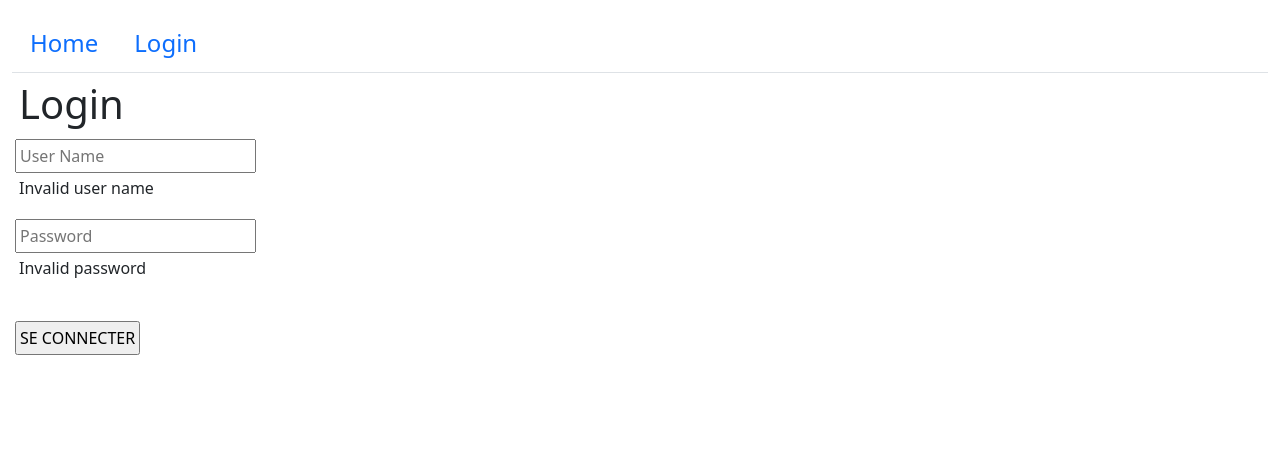
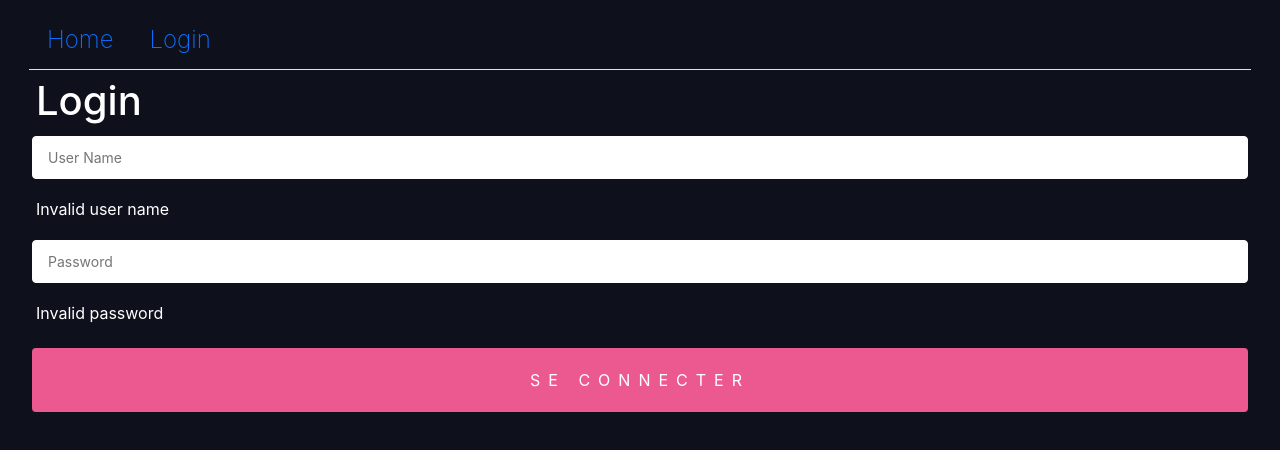
Before and after one commit to ChiBienayme/React-poke-context, a React (Create React App) app: page /login in a window 1280 px wide. Shown: the top 450 px of the page. Built offline with nearby package versions, Linux system fonts and the light colour scheme.

Commit message:
Add API Poke

```diff
--- a/package.json
+++ b/package.json
@@ -10,7 +10,7 @@
     "react": "^17.0.2",
     "react-dom": "^17.0.2",
     "react-hook-form": "^7.27.1",
-    "react-router-dom": "^5.0.0",
+    "react-router-dom": "^5.3.0",
     "react-scripts": "5.0.0",
     "web-vitals": "^2.1.4"
   },
--- a/src/App.css
+++ b/src/App.css
@@ -5,8 +5,146 @@
 .nav {
   font-size: 24px;
   font-weight: 200;
+  color: white;
 }
 .nav-link:hover {
   color: black;
   background-color: rgb(214, 229, 252);
 }
+
+.App {
+  font-family: sans-serif;
+  text-align: center;
+}
+body {
+  background: #0e101c;
+  font-family: -apple-system, BlinkMacSystemFont, "Segoe UI", "Roboto", "Oxygen",
+    "Ubuntu", "Cantarell", "Fira Sans", "Droid Sans", "Helvetica Neue",
+    sans-serif;
+  color: white;
+  padding: 0 20px 50px;
+}
+
+.h1 {
+  margin-top: 80px;
+  color: white;
+  font-size: 25px;
+  padding-bottom: 0px;
+}
+
+.form {
+  max-width: 800px;
+  margin: 0 auto;
+}
+
+.p {
+  color: #bf1650;
+  text-align: center;
+}
+
+textarea,
+select,
+input {
+  font-family: -apple-system, BlinkMacSystemFont, "Segoe UI", "Roboto", "Oxygen",
+    "Ubuntu", "Cantarell", "Fira Sans", "Droid Sans", "Helvetica Neue",
+    sans-serif;
+  display: block;
+  box-sizing: border-box;
+  width: 100%;
+  border-radius: 4px;
+  border: 1px solid white;
+  padding: 10px 15px;
+  margin-bottom: 15px;
+  font-size: 14px;
+}
+
+.label,
+section > label {
+  line-height: 2;
+  text-align: left;
+  display: block;
+  margin-bottom: 13px;
+  margin-top: 20px;
+  color: white;
+  font-size: 14px;
+  font-weight: 200;
+}
+
+input[type="submit"],
+.button {
+  position: relative;
+  background: #ec5990;
+  color: white;
+  text-transform: uppercase;
+  border: none;
+  font-weight: 600;
+  margin-top: 20px;
+  padding: 20px;
+  font-size: 16px;
+  letter-spacing: 2px;
+  display: block;
+  appearance: none;
+  border-radius: 4px;
+  width: 100%;
+  font-weight: 400;
+  letter-spacing: 0.5rem;
+  transition: 0.3s all;
+}
+
+.buttonBlack {
+  background: black;
+  border: 1px solid white;
+}
+
+.App {
+  max-width: 600px;
+  margin: 0 auto;
+}
+
+.container {
+  display: grid;
+  grid-template-columns: 1fr 1fr;
+  grid-gap: 20px;
+}
+
+.counter {
+  font-weight: 400;
+  background: white;
+  color: black;
+  padding: 10px 15px;
+  border-radius: 4px;
+  position: fixed;
+  top: 20px;
+  right: 30px;
+  z-index: 9999999;
+}
+
+button[type="button"] {
+  padding: 5px;
+  background: #516391;
+  color: white;
+  letter-spacing: 0px;
+  text-transform: none;
+  padding: 10px;
+  letter-spacing: 1px;
+}
+
+input[type="submit"]:hover,
+button[type="button"]:hover {
+  background: #bf1650;
+  color: white;
+}
+
+input[type="submit"]:active {
+  transition: 0.3s all;
+  top: 2px;
+}
+
+.preact {
+  opacity: 0;
+  color: white;
+}
+
+.preact:hover {
+  opacity: 1;
+}
--- a/src/App.js
+++ b/src/App.js
@@ -9,7 +9,7 @@ import Login from "./components/Login";
 import "bootstrap/dist/css/bootstrap.min.css";
 import "./App.css";
 
-export function App() {
+export default function App() {
 
     return (
       <BrowserRouter>
@@ -31,5 +31,3 @@ export function App() {
 
 
 }
-
-export default App;
--- a/src/components/Home.js
+++ b/src/components/Home.js
@@ -1,13 +1,48 @@
-import React from 'react';
+import React, {useEffect, useState} from 'react';
 
-export function Home() {
-
-    return (
-      <div>
-        <h1>Home</h1>
-      </div>
-    )
-
+function randomNumber() {
+  return Math.floor(Math.random() * 875) + 1;
 }
 
-export default Home;
+export default function Home() {
+
+  // const [loading, setLoading] = useState(true);
+
+  const [pokemon, setPokemon] = useState();
+  const [randomPokemon, setRamdomPokemon] = useState(1);
+
+  useEffect(() => {
+    setTimeout(() => {
+      fetch(`https://pokeapi.co/api/v2/pokemon/${randomPokemon}`)
+      .then((res) =>  res.json())
+      .then((res) => {
+        setPokemon(res);
+        // console.log(res);
+        // setLoading(false);
+      })
+      .catch((err) => {
+        console.log("Error while fetching a pokemon", err);
+      })
+    }, 1000);
+  }, [randomPokemon]);
+
+  // useEffect(() => {
+	// 	console.log(pokemon);
+	// }, [pokemon]);
+
+  const handleClick = () => {
+    setRamdomPokemon(randomNumber());
+  }
+
+    return  pokemon ? (
+            <>
+              <p>Name: {pokemon.name}</p>
+              <p>Height: {pokemon.height}</p>
+              <p>Weight: {pokemon.weight}</p>
+              {/* <p>Type: {pokemon.types[0].type.name}</p> */}
+              <button onClick={handleClick}> Get a new pokemon</button>
+            </>
+          ) : (
+            <div className="loader"> Loading.. </div>
+          )
+}
--- a/src/components/Login.js
+++ b/src/components/Login.js
@@ -1,54 +1,52 @@
-import React from "react";
-import { useState } from "react";
+
 import { useForm } from "react-hook-form";
+import { useHistory } from "react-router-dom";
+// => have to use the version npm i react-router-dom@5.3.0
 
-export function Login() {
+export default function Login() {
+  const history = useHistory();
+
   const {
     register,
     handleSubmit,
     formState: { errors },
   } = useForm();
 
-  const [data, setData] = useState("");
+  const onSubmit = (data) => {
+    //go to Home
+    history.push('/');
+  }
 
   return (
-    <form onSubmit={handleSubmit((data) => setData(JSON.stringify(data)))}>
+    <form onSubmit={handleSubmit(onSubmit)}>
       <h1>Login</h1>
 
+      {/* UserName */}
       <input
         type="text"
         placeholder="User Name"
         {...register("userName", {
-          required: "Required",
-          pattern: {
-            value: /^[A-Za-z]\w{,15}$/,
-            message: "Maximum 15 characters",
-          },
+          required: true,
+          maxLength: 15,
         })}
       />
-      <span>{errors.userName && errors.userName.message}</span>
       <p>Invalid user name</p>
+      {errors.userName && <span>Please enter a username</span>}
 
+        {/* Password */}
       <input
         type="password"
         placeholder="Password"
         {...register("password", {
-          required: "Required",
-          pattern: {
-            value: /^(?=.[0-9])(?=.[!@#$%^&])[a-zA-Z0-9!@#$%^&]{6,}$/,
-            message:
-              "Minimum 6 characters which contain at least 1 numeric digit and a special character",
-          },
+          required: true,
+          maxLength: 6,
         })}
       />
-      <span>{errors.password && errors.password.message}</span>
       <p>Invalid password</p>
+      {errors.password && <span>Please enter a password</span>}
 
 
-      <p>{data}</p>
-      <input type="submit" value="SE CONNECTER" />
+      <input type="submit" value="SE CONNECTER"/>
     </form>
   );
 }
-
-export default Login;
```
Also changed, not shown: 1 other file (tests, documents, lock files or other folders).
